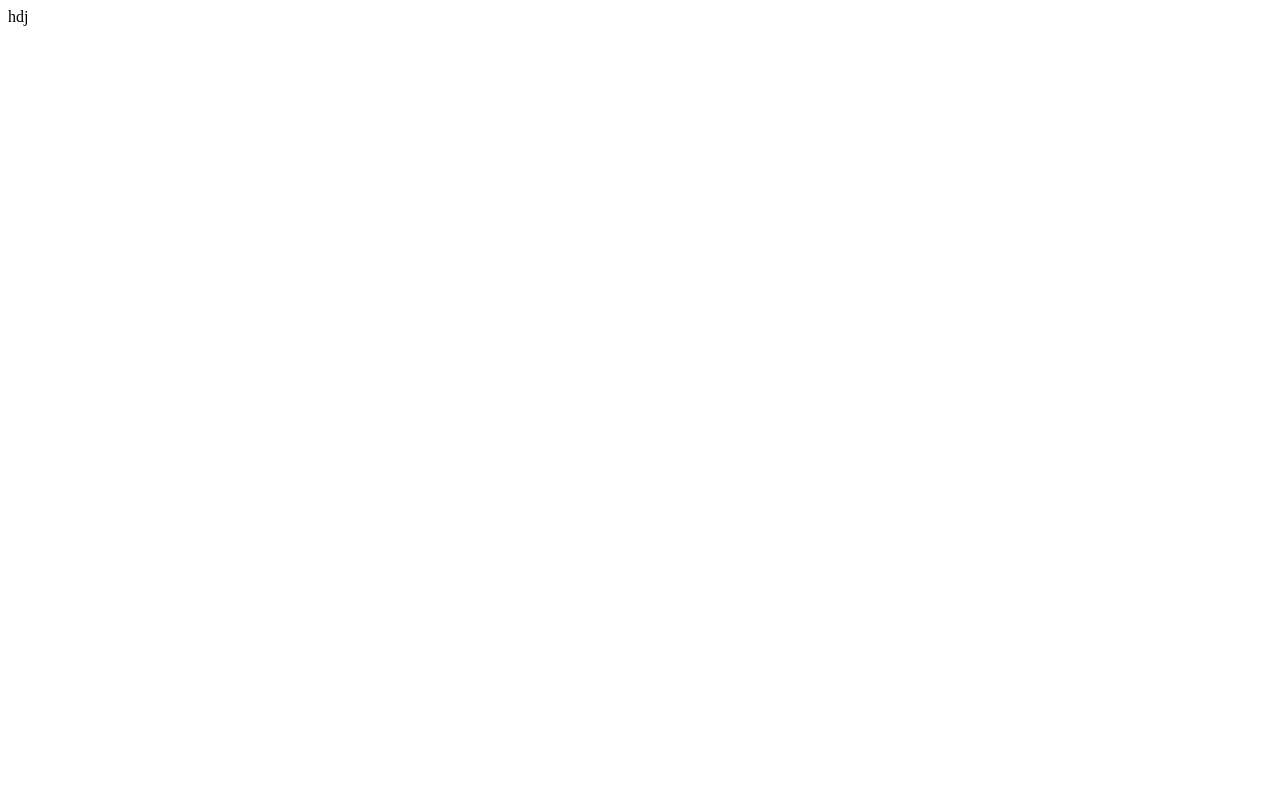
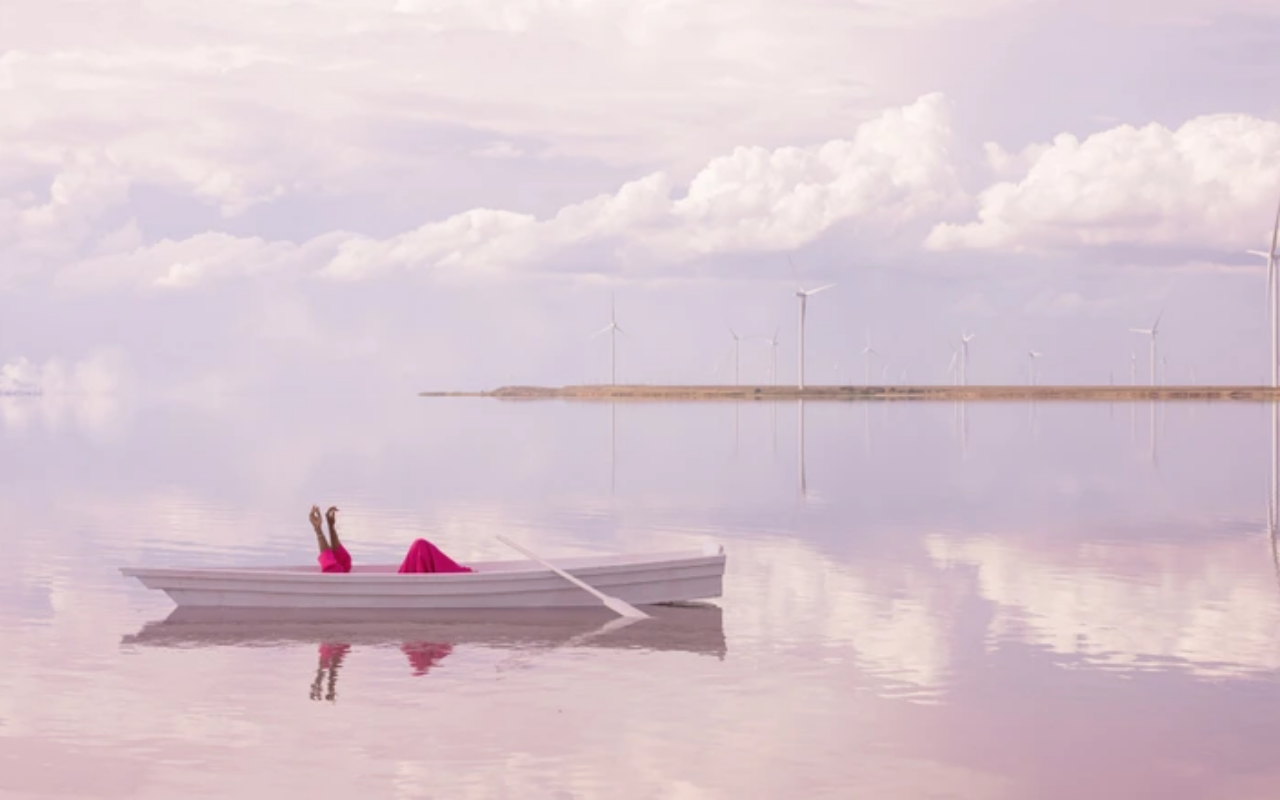
Before and after one commit to Noumansharif27/colors, a plain HTML site: page index.html in a window 1280 px wide. Drawn offline with Linux system fonts and the light colour scheme.

Commit message:
completed boiler plate code

```diff
--- a/index.html
+++ b/index.html
@@ -1 +1,18 @@
-hdj
+<!DOCTYPE html>
+<html lang="en">
+  <head>
+    <meta charset="UTF-8" />
+    <meta name="viewport" content="width=device-width, initial-scale=1.0" />
+    <title>colors</title>
+    <link rel="stylesheet" href="style.css" />
+  </head>
+  <body>
+    <div id="main">
+      <div id="home">
+        <img src="./assets/main_img.webp" alt="main_img" />
+      </div>
+    </div>
+
+    <script src="app.js"></script>
+  </body>
+</html>
--- a/style.css
+++ b/style.css
@@ -0,0 +1,30 @@
+* {
+  padding: 0;
+  margin: 0;
+  box-sizing: border-box;
+}
+
+html,
+body {
+  width: 100%;
+  height: 100%;
+}
+
+#main {
+  width: 100vw;
+  height: 100vh;
+  /* background-color: red; */
+}
+
+#main #home {
+  width: 100vw;
+  height: 100vh;
+  overflow: hidden;
+}
+
+#home img {
+  height: 100%;
+  width: 100%;
+  object-fit: cover;
+  object-position: center;
+}
```
